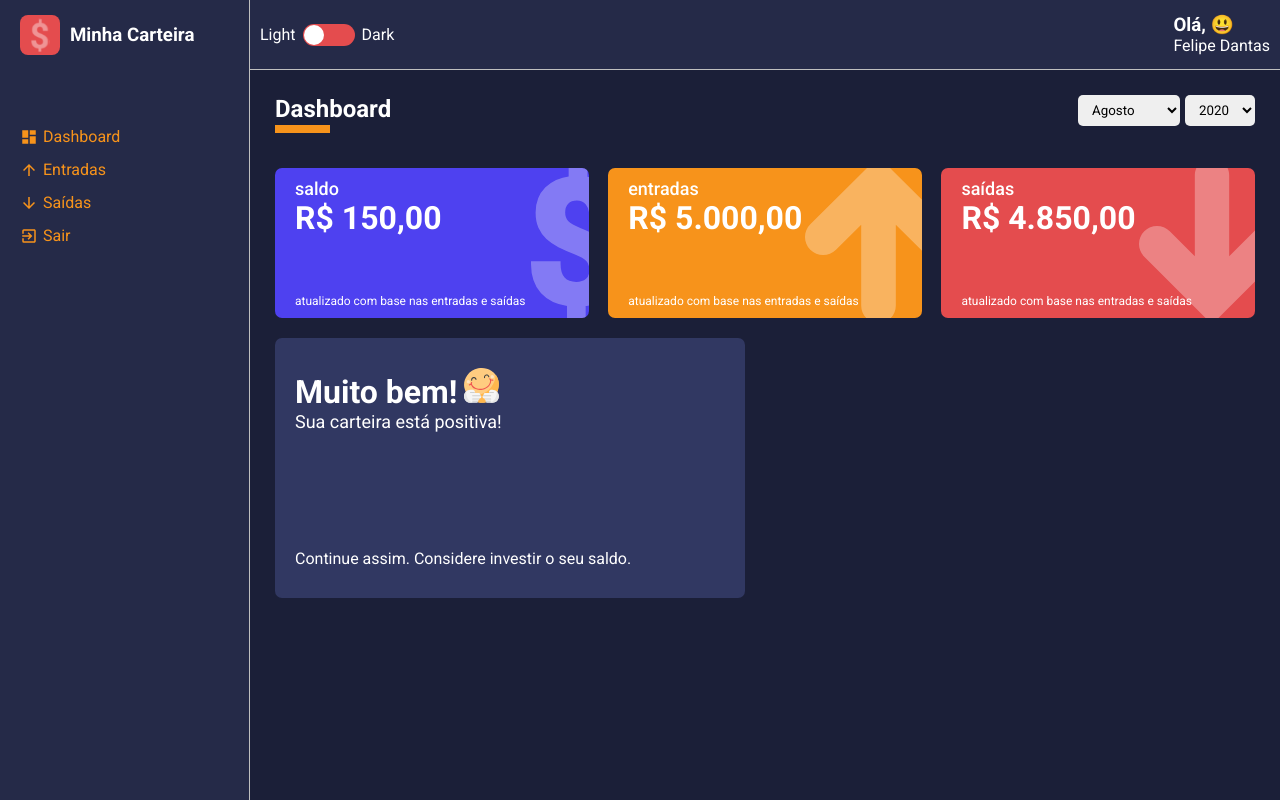
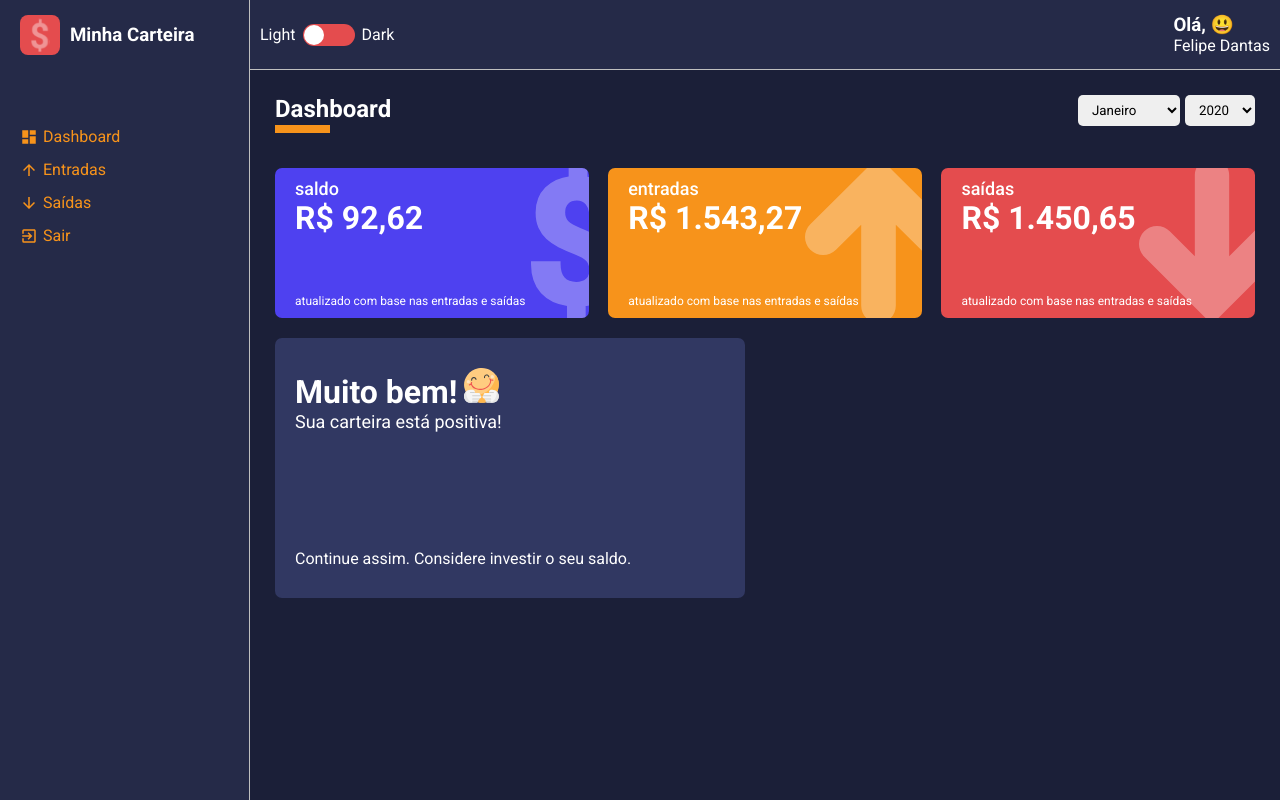
Before and after one commit to FelipeRBDantas/minha-carteira-frontend, a React (Create React App) app: page /dashboard in a window 1280 px wide. Built offline with nearby package versions, Linux system fonts and the light colour scheme.

Commit message:
[feature] - Dashboard - Implementação do Total de Ganhos, Saídas e Saldo

```diff
--- a/src/pages/Dashboard/index.tsx
+++ b/src/pages/Dashboard/index.tsx
@@ -1,4 +1,4 @@
-import React, { useMemo, useState } from "react";
+import React, { useEffect, useMemo, useState } from "react";
 
 // COMPONENTS COMMON
 
@@ -19,6 +19,10 @@ import happyImg from '@assets/happy.svg';
 import { Expanses, Gains, Months } from "@store/enums/enum";
 
 import { ISelectInputProps } from "@store/types/types";
+
+// UTILS
+
+import { compareMonth, compareYear } from "@/utils/dateUtil";
 
 // STYLES
 
@@ -53,6 +57,29 @@ const Dashboard: React.FC = () => {
     });
   }, []);
 
+  const totalExpanses = useMemo(() => {
+    return Expanses
+      .filter( item => compareMonth(item.date, monthSelected) && compareYear(item.date, yearSelected) )
+      .reduce((previousValue, currentValue) => previousValue + Number(currentValue.amount), 0);
+  }, [ monthSelected, yearSelected ]);
+
+  const totalGains = useMemo(() => {
+    return Gains
+      .filter( item => compareMonth(item.date, monthSelected) && compareYear(item.date, yearSelected) )
+      .reduce((previousValue, currentValue) => previousValue + Number(currentValue.amount), 0);
+  }, [ monthSelected, yearSelected ]);
+
+  const totalBalance = useMemo(() => {
+    return totalGains - totalExpanses;
+  }, [ totalExpanses, totalGains ]);
+
+  useEffect(() => {
+    if (years && years.length > 0) {
+      setYearSelected(years[0].value.toString());
+      setMonthSelected(Months[0].value.toString());
+    }
+  }, [ years ]);
+
   return (
     <Container>
       <ContentHeader title="Dashboard" lineColor='#F7931B'>
@@ -73,21 +100,21 @@ const Dashboard: React.FC = () => {
       <Content>
         <WalletBox
           title="saldo"
-          amount={ 150.00 }
+          amount={ totalBalance }
           footerLabel={ "atualizado com base nas entradas e saídas" }
           icon="dolar"
           color="#4E41F0"
         />
         <WalletBox
           title="entradas"
-          amount={ 5000.00 }
+          amount={ totalGains }
           footerLabel={ "atualizado com base nas entradas e saídas" }
           icon="arrowUp"
           color="#F7931B"
         />
         <WalletBox
           title="saídas"
-          amount={ 4850.00 }
+          amount={ totalExpanses }
           footerLabel={ "atualizado com base nas entradas e saídas" }
           icon="arrowDown"
           color="#E44C4E"
--- a/src/pages/List/index.tsx
+++ b/src/pages/List/index.tsx
@@ -86,8 +86,8 @@ const List: React.FC = () => {
     });
   }, [ pageData ]);
 
-  const handleTypeFrequency = useCallback((frquency: string) => {
-    return frquency === TypeMovement.recurrent ? '#4E41F0' : '#E44C4E';
+  const handleTypeFrequency = useCallback((frequency: string) => {
+    return frequency === TypeMovement.recurrent ? '#4E41F0' : '#E44C4E';
   }, []);
 
   const handleFrequencyClick = useCallback((frequency: string) => {
```
